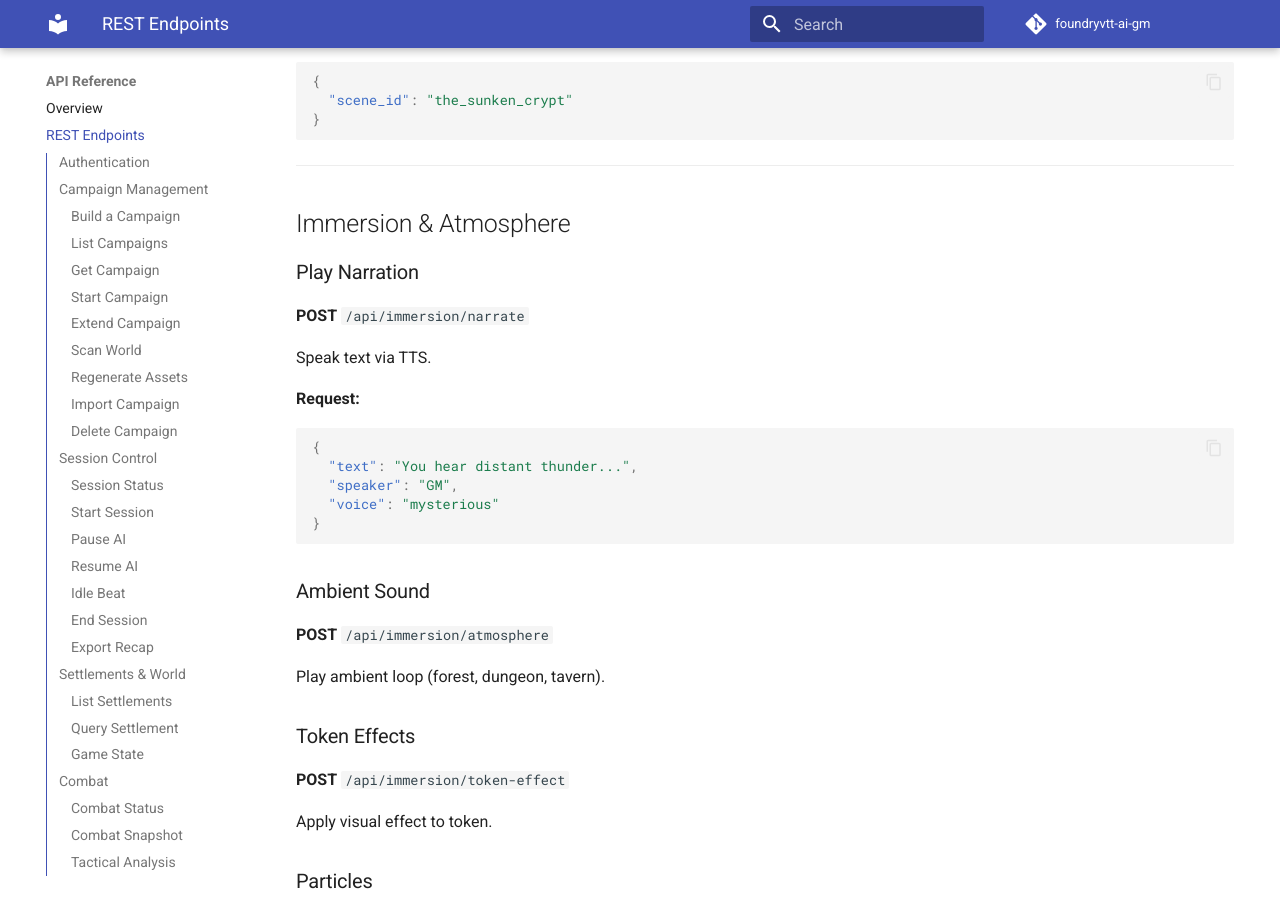
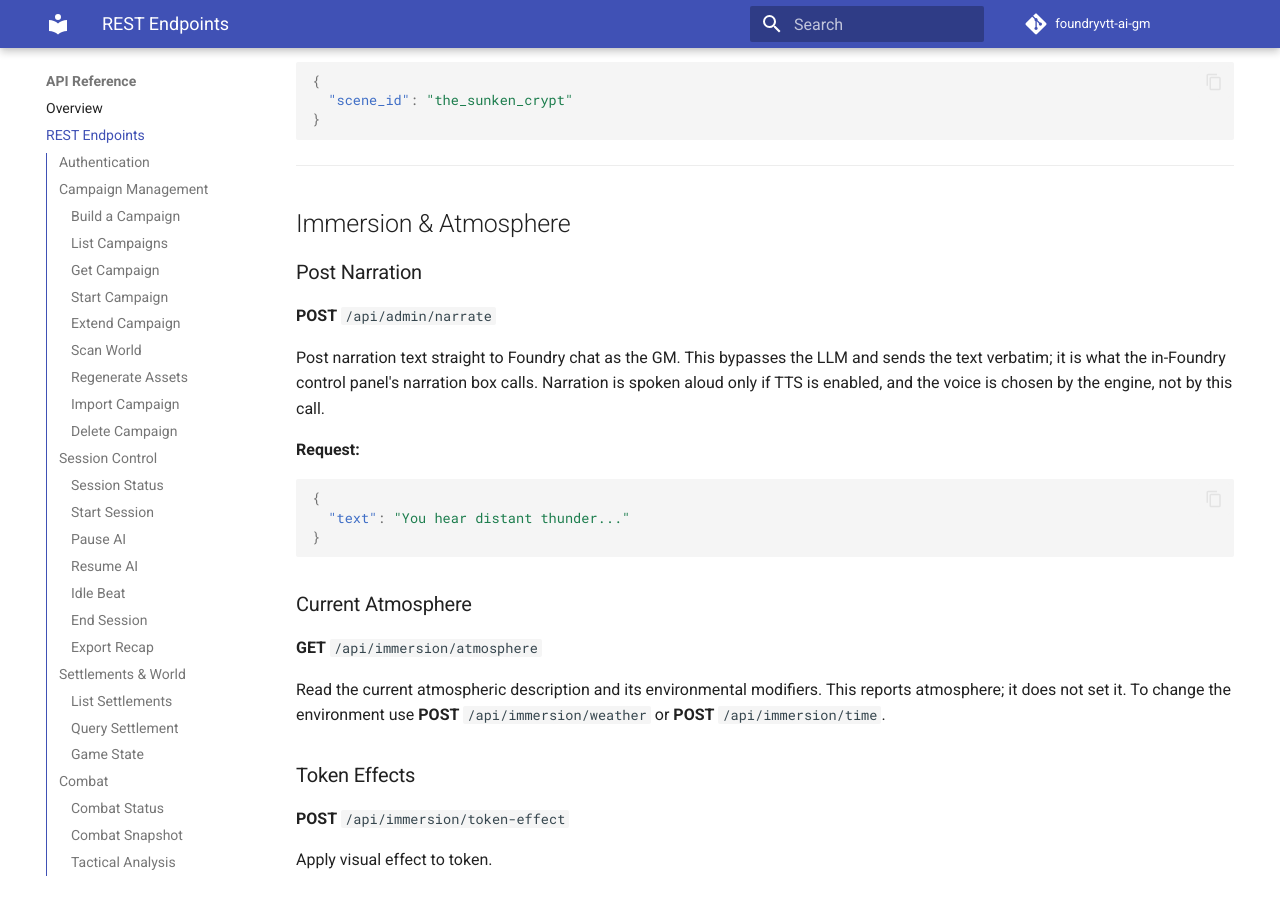
Before and after one commit to cjkennedy1972/foundryvtt-ai-gm, an MkDocs documentation site: the page built from docs/api/rest-endpoints.md, in a window 1280 px wide and 900 px high, scrolled down 7692 px. Built offline with MkDocs 1.6.1 and Material for MkDocs 9.7.7, drawn with Linux system fonts in a browser that asks for light colours; comment, search, counter and statistics services are not loaded; some of the changed text lies outside the part shown.

````diff
--- a/docs/api/rest-endpoints.md
+++ b/docs/api/rest-endpoints.md
@@ -306,24 +306,27 @@ Teleport party to new scene.
 
 ## Immersion & Atmosphere
 
-### Play Narration
-**POST** `/api/immersion/narrate`
+### Post Narration
+**POST** `/api/admin/narrate`
 
-Speak text via TTS.
+Post narration text straight to Foundry chat as the GM. This bypasses the
+LLM and sends the text verbatim; it is what the in-Foundry control panel's
+narration box calls. Narration is spoken aloud only if TTS is enabled, and
+the voice is chosen by the engine, not by this call.
 
 **Request:**
 ```json
 {
-  "text": "You hear distant thunder...",
-  "speaker": "GM",
-  "voice": "mysterious"
+  "text": "You hear distant thunder..."
 }
 ```
 
-### Ambient Sound
-**POST** `/api/immersion/atmosphere`
+### Current Atmosphere
+**GET** `/api/immersion/atmosphere`
 
-Play ambient loop (forest, dungeon, tavern).
+Read the current atmospheric description and its environmental modifiers.
+This reports atmosphere; it does not set it. To change the environment use
+**POST** `/api/immersion/weather` or **POST** `/api/immersion/time`.
 
 ### Token Effects
 **POST** `/api/immersion/token-effect`
@@ -388,12 +391,13 @@ Update settings.
 Health check: engine, relay, Foundry, models, uptime.
 
 ### Health
-**GET** `/api/health`
+**GET** `/health`
 
-Is engine running?
+Is engine running? Note there is no `/api` prefix on this one or on `/ready`.
+Both sit at the root so a load balancer can reach them without a token.
 
 ### Ready
-**GET** `/api/ready`
+**GET** `/ready`
 
 Is engine ready to start session?
 
````
Also changed, not shown: README.md (+4 -4 lines).
